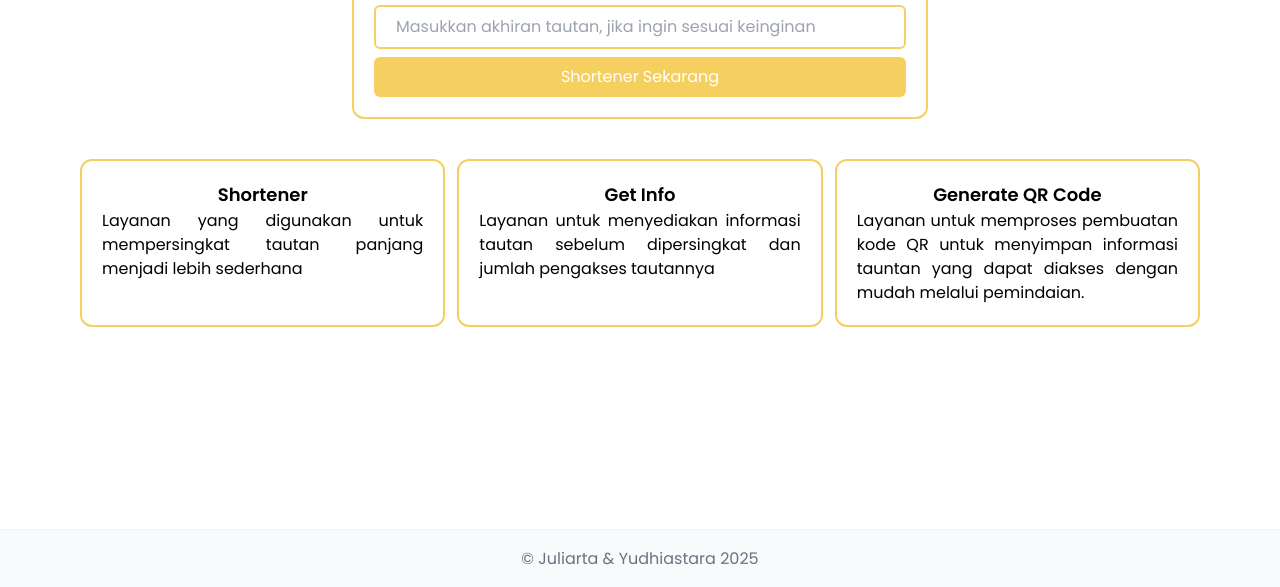
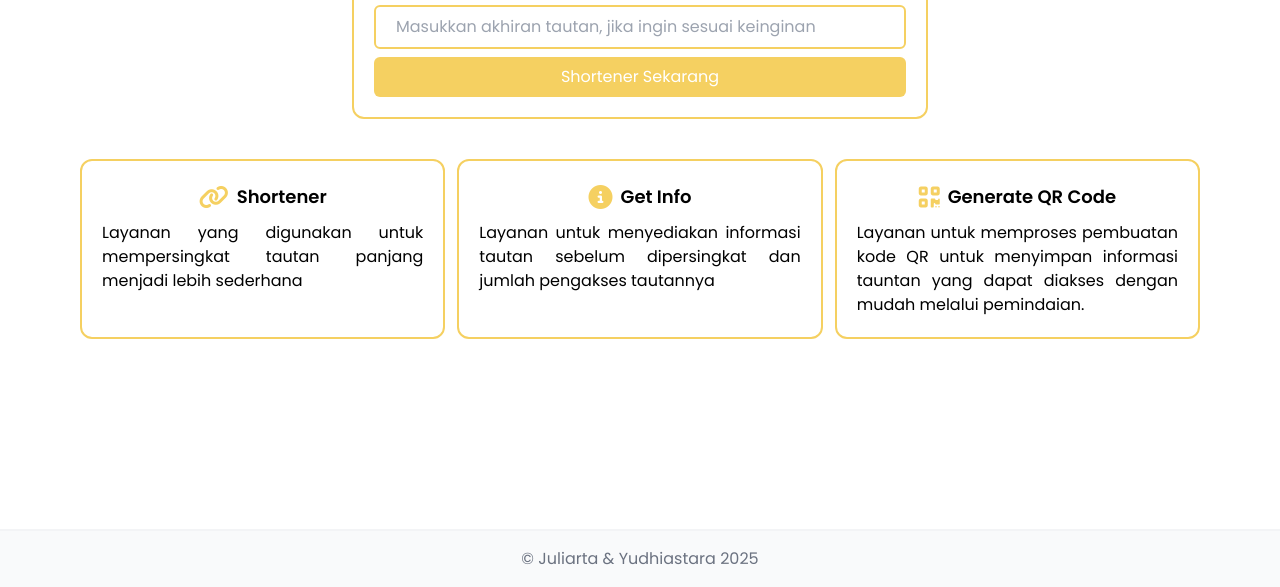
Before and after one commit to juliarta99/link-shortener, a website built with Vite: page index.html in a window 1280 px wide. Shown: the part 271-858 px from the top of the page. Built offline with nearby package versions, Linux system fonts and the light colour scheme; a script that the page names is missing.

Commit message:
ui: update

```diff
--- a/index.html
+++ b/index.html
@@ -4,6 +4,7 @@
     <meta charset="UTF-8">
     <meta name="viewport" content="width=device-width, initial-scale=1.0">
     <title>Link Shortener BY Juliarta & Yudhiastara</title>
+    <link rel="icon" type="image/svg+xml" href="logo.svg">
     <link rel="stylesheet" href="src/output.css">
     <link rel="preconnect" href="https://fonts.googleapis.com">
     <link rel="preconnect" href="https://fonts.gstatic.com" crossorigin>
@@ -68,15 +69,24 @@
             </div>
             <div class="grid grid-cols-1 sm:grid-cols-2 md:grid-cols-3 mt-10 gap-3">
                 <div class="rounded-xl border-2 border-primary p-5">
-                    <h1 class="text-lg text-center font-semibold">Shortener</h1>
+                    <div class="flex items-center justify-center gap-2 mb-2">
+                        <i class="fa-solid fa-link text-2xl text-primary"></i>
+                        <h1 class="text-lg text-center font-semibold">Shortener</h1>
+                    </div>
                     <p class="text-justify">Layanan yang digunakan untuk mempersingkat tautan panjang menjadi lebih sederhana</p>
                 </div>
                 <div class="rounded-xl border-2 border-primary p-5">
-                    <h1 class="text-lg text-center font-semibold">Get Info</h1>
+                    <div class="flex items-center justify-center gap-2 mb-2">
+                        <i class="fa-solid fa-circle-info text-2xl text-primary"></i>
+                        <h1 class="text-lg text-center font-semibold">Get Info</h1>
+                    </div>
                     <p class="text-justify">Layanan untuk menyediakan informasi tautan sebelum dipersingkat dan jumlah pengakses tautannya</p>
                 </div>
                 <div class="rounded-xl border-2 border-primary p-5 col-span-1 sm:col-span-2 md:col-span-1">
-                    <h1 class="text-lg text-center font-semibold">Generate QR Code</h1>
+                    <div class="flex items-center justify-center gap-2 mb-2">
+                        <i class="fa-solid fa-qrcode text-2xl text-primary"></i>
+                        <h1 class="text-lg text-center font-semibold">Generate QR Code</h1>
+                    </div>
                     <p class="text-justify">Layanan untuk memproses pembuatan kode QR untuk menyimpan informasi tauntan yang dapat diakses dengan mudah melalui pemindaian.</p>
                 </div>
             </div>
```
Also changed, not shown: public/404.html (+1 -1 lines), src/output.css.
